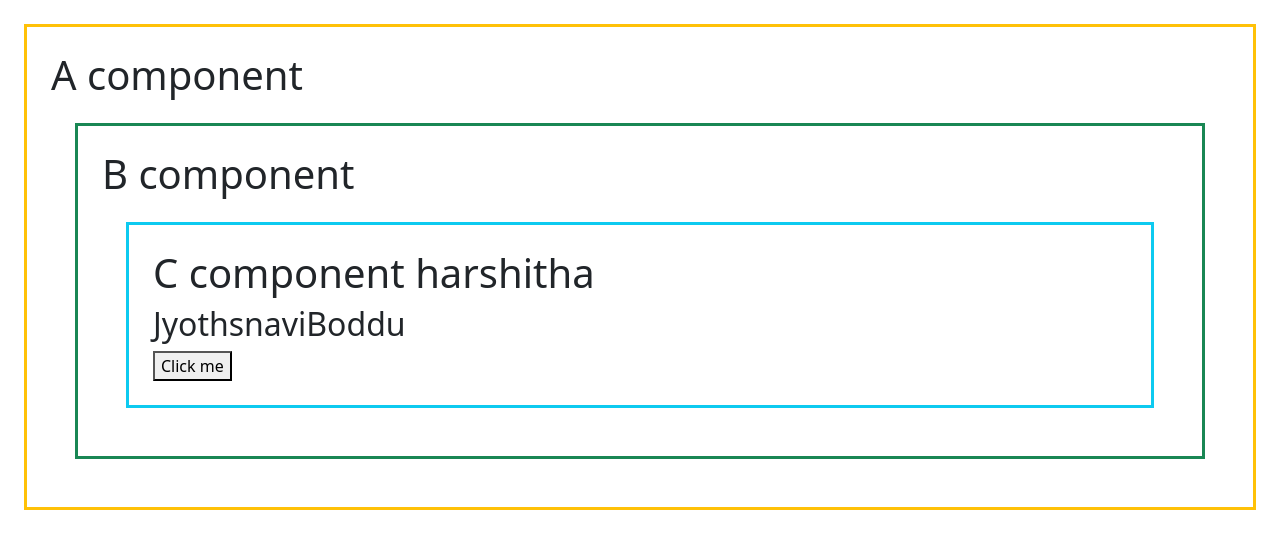
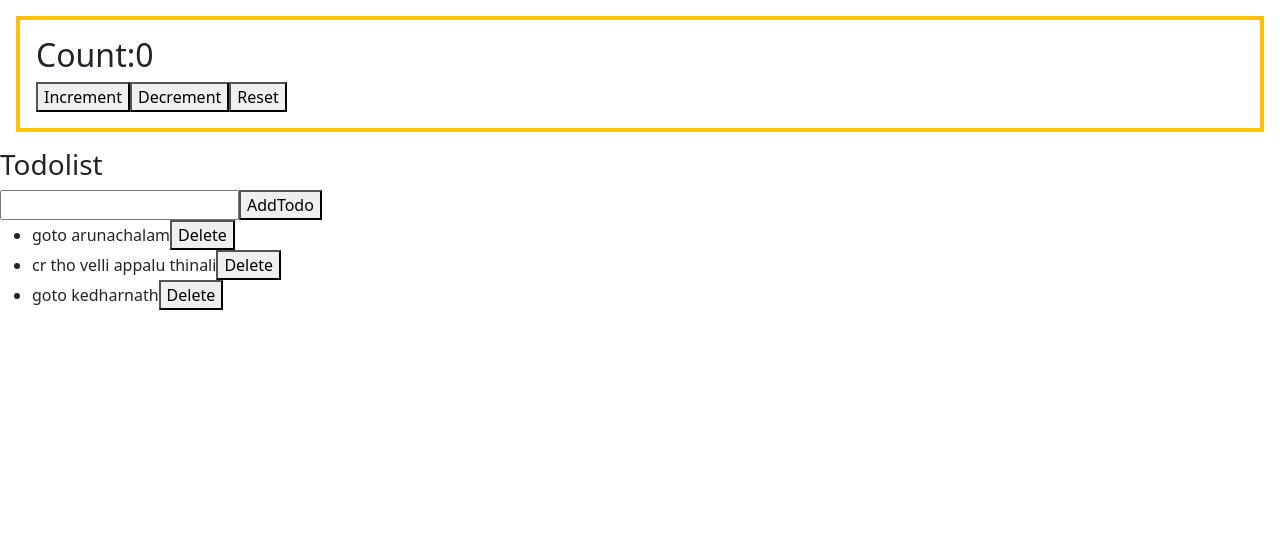
Before and after one commit to jyothsnaviboddu/todoapplication, a React (Vite) app: page / in a window 1280 px wide. Shown: the top 548 px of the page. Built offline with nearby package versions, Linux system fonts and the light colour scheme.

Commit message:
reduxbasics

```diff
--- a/package.json
+++ b/package.json
@@ -12,7 +12,9 @@
   "dependencies": {
     "bootstrap": "^5.3.8",
     "react": "^19.2.0",
-    "react-dom": "^19.2.0"
+    "react-dom": "^19.2.0",
+    "react-redux": "^9.2.0",
+    "redux": "^5.0.1"
   },
   "devDependencies": {
     "@eslint/js": "^9.39.1",
--- a/src/App.jsx
+++ b/src/App.jsx
@@ -4,27 +4,16 @@ import viteLogo from '/vite.svg'
 import '../node_modules/bootstrap/dist/css/bootstrap.min.css'
 import A from './Components/A.jsx'
 import {myContext} from './Components/Mycontext.js'
+import Counter from './Counterredux.jsx'
+import Todolist from './Todolistredux.jsx'
 import './App.css'
 
 function App()
  {
-
-
-  var c={
-        firstname:"Jyothsnavi",
-        lastname:"Boddu"
-      }
-  function abc()
-  {
-      alert("Hello Jyothsnavi....!")
-  }
-  var a="harshitha"
-  return  <myContext.Provider value={{c,a,abc}}>
-            <A/>
-         </myContext.Provider>
-
-
-
+   return  <div>
+            <Counter/>
+            <Todolist/>
+   </div>
 
 
 
--- /dev/null
+++ b/src/Counterredux.jsx
@@ -0,0 +1,37 @@
+import React from "react";
+import { connect } from "react-redux";
+import store from "./Store/store";
+function Counter(props)
+{
+    console.log(props)
+    return <div className="border border-4 border-warning m-3 p-3">
+            <h2>Count:{props.count}</h2>
+            <button
+            onClick={()=>
+            {
+                   props.dispatch({
+                        type:'inc'
+                    })
+            }}
+            >Increment
+            </button>
+            <button
+            onClick={()=>
+            {
+                props.dispatch({
+                    type:'dec'
+                })
+
+            }}>
+                Decrement
+            </button>
+            <button onClick={()=>{
+                props.dispatch({
+                    type:"reset"
+                })
+            }}>
+                Reset
+            </button>
+    </div>
+}
+export default connect((store)=>{ return store.countR})(Counter)
--- /dev/null
+++ b/src/Store/counterReducer.js
@@ -0,0 +1,23 @@
+//state
+const intialState={
+    count:0
+}
+
+//logic
+ function counterReducer(state=intialState,action)
+{
+    if(action.type==='inc')
+    {
+        return {count:state.count+1}
+    }
+    if(action.type==='dec')
+    {
+        return {count:state.count-1}
+    }
+    if(action.type==='reset')
+    {
+        return {count:0}
+    }
+    return state
+}
+export default counterReducer
--- /dev/null
+++ b/src/Store/store.js
@@ -0,0 +1,5 @@
+import { createStore,combineReducers } from "redux"
+import counterReducer from './counterReducer'
+import todolistReducer from './todolistReducer'
+const store=createStore(combineReducers({countR:counterReducer,todolistR:todolistReducer}),)
+export default store;
--- /dev/null
+++ b/src/Store/todolistReducer.js
@@ -0,0 +1,20 @@
+//state
+const intialState={
+    todos:["goto arunachalam",'cr tho velli appalu thinali',"goto kedharnath"]
+}
+//logic
+function todolistReducer(state=intialState,action)
+{
+    if(action.type==='ADD')
+    {
+        return {todos:[...state.todos,action.payload]}
+    }
+    if(action.type==='DELETE')
+    {
+        let temp=state.todos
+        temp.splice(action.payload,1)
+        return {todos:[...temp]}
+    }
+    return state
+}
+export default todolistReducer
--- /dev/null
+++ b/src/Todolistredux.jsx
@@ -0,0 +1,39 @@
+import React from "react";
+import { connect } from "react-redux";
+import store from "./Store/store";
+function Todolist(props)
+{
+    const [td,setTd]=React.useState("")
+    console.log(props)
+    return <div>
+            <h3>Todolist</h3>
+            <input type="text" onChange={(ev)=>{setTd(ev.target.value)}}/>
+            <button
+             onClick={()=>
+            {
+                props.dispatch(
+                    {
+                        type:"ADD",
+                        payload:td
+                    }
+                )
+
+            }}>AddTodo</button>
+            <ul>
+                {
+                    props.todos.map((t,i)=>
+                    {
+                        return <li>{t}
+                        <button onClick={()=>{
+                            props.dispatch({
+                                type:"DELETE",
+                                payload:i
+                            })
+                        }}>Delete</button>
+                        </li>
+                    })
+                }
+            </ul>
+    </div>
+}
+export default connect((store)=>{return store.todolistR})(Todolist)
--- a/src/main.jsx
+++ b/src/main.jsx
@@ -2,9 +2,12 @@ import { StrictMode } from 'react'
 import { createRoot } from 'react-dom/client'
 import './index.css'
 import App from './App.jsx'
+import { Provider } from 'react-redux'
+import store from './Store/store.js'
 
 createRoot(document.getElementById('root')).render(
 
-    <App />
-
+    <Provider store={store}>
+           <App />
+    </Provider>,
 )
```
Also changed, not shown: 1 other file (tests, documents, lock files or other folders).
